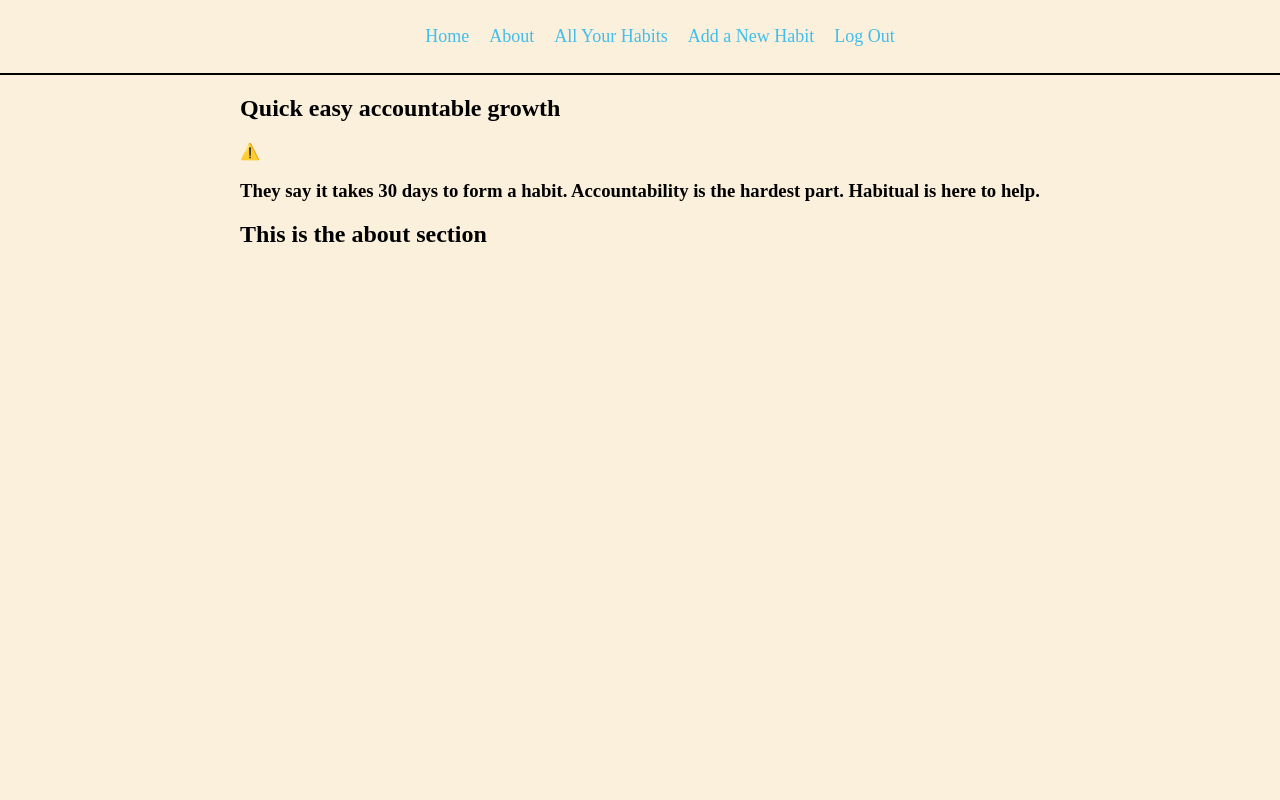
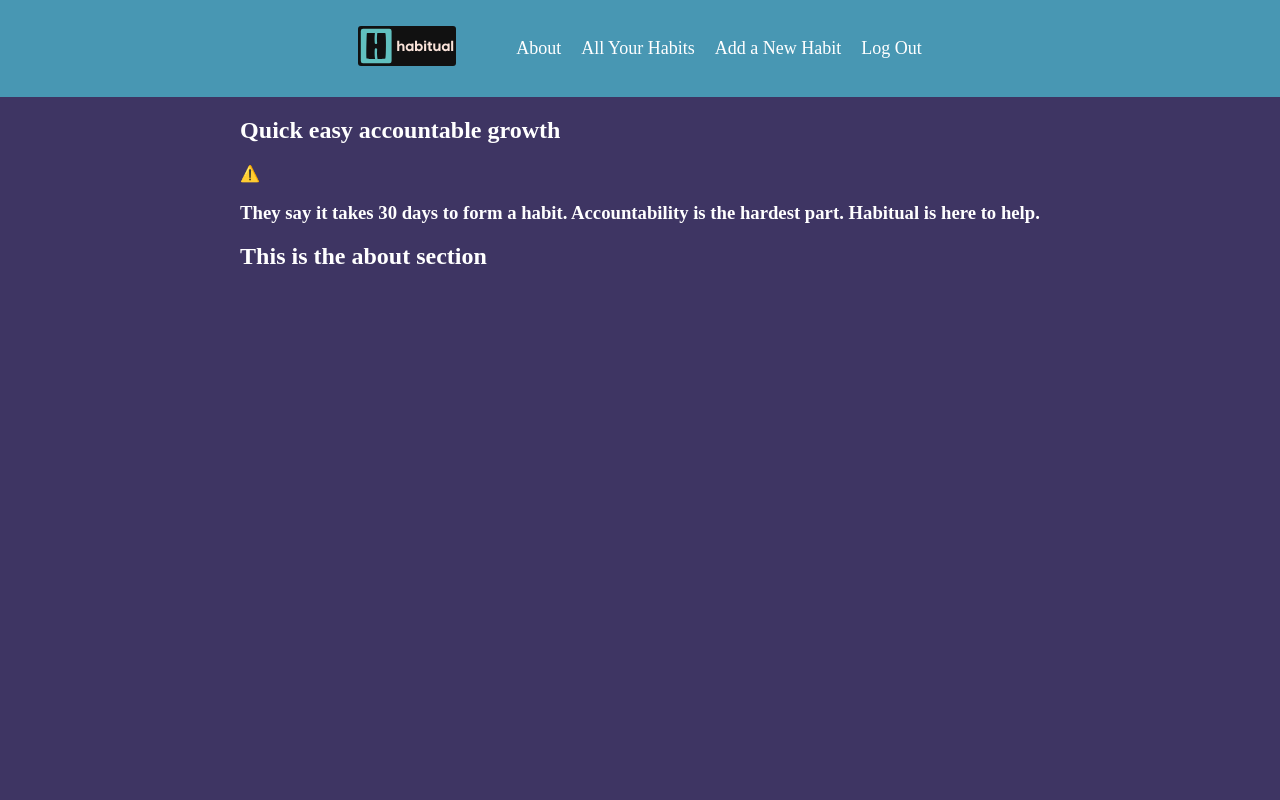
Before and after one commit to natesobeck/habitual, a Django app: page / in a window 1280 px wide. Run offline with Django 4.2, Linux system fonts and the light colour scheme; the visitor is signed in with stand-in values (Sample User, id 1).

Commit message:
add logo and styling, adjust nav bar

```diff
--- a/main_app/static/css/base.css
+++ b/main_app/static/css/base.css
@@ -26,27 +26,31 @@ body {
   min-height: 100vh;
   --color1: #F06955;
   --color2: #FBF0DC;
-  --color3: #41BEEC;
+  --color3: #4897b3;
   --color4: #3E3563;
   --color5: #fff49b;
-  background-color: var(--color2);
-  color: var(color4);
+  background-color: var(--color4);
+  color: white;
 }
 
 header {
   width: 100%;
-  border-bottom: 2px solid black;
+  background-color: var(--color3);
+}
+
+nav {
+  width: 100%;
 }
 
 nav a {
   font-size: 18px;
   text-decoration: none;
-  color: var(--color3);
+  color: white;
 }
 
 nav a:hover {
   cursor: pointer;
-  color: var(--color4);
+  color: var(--color1);
 }
 
 nav ul {
@@ -69,3 +73,10 @@ nav li {
   cursor: pointer;
   font-family: inherit;
 }
+
+#logo {
+  height: 40px;
+  border-radius: 3px;
+  position: relative;
+  right: 40px;
+}
--- a/main_app/templates/base.html
+++ b/main_app/templates/base.html
@@ -16,7 +16,7 @@
     <nav>
       <ul>
         {% if user.is_authenticated %}
-          <li><a href="{% url 'home' %}">Home</a></li>
+          <li><a href="{% url 'home' %}"><img src="{% static 'images/logo.svg' %}" alt="The habitual logo." id="logo"></a></li>
           <li><a href="/#about">About</a></li>
           <li><a href="{% url 'habit-index' %}">All Your Habits</a></li>
           <li><a href="{% url 'habit-create' %}">Add a New Habit</a></li>
```
Also changed, not shown: README.md, main_app/static/images/logo.svg (added).
